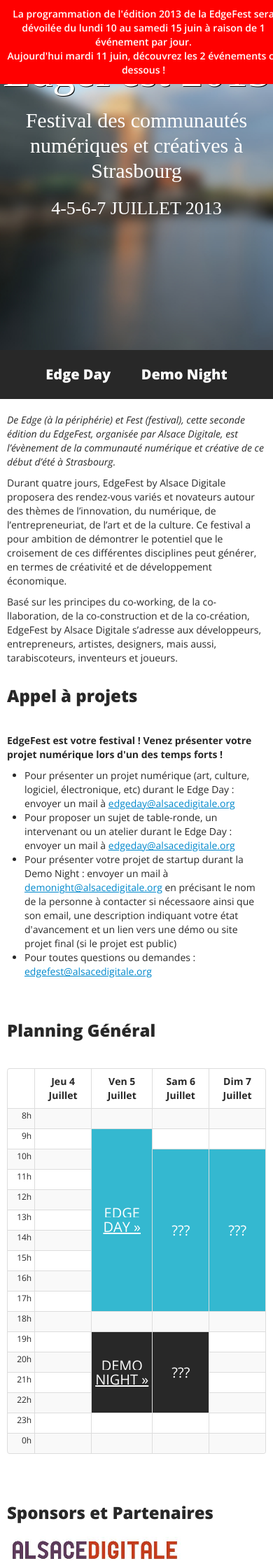
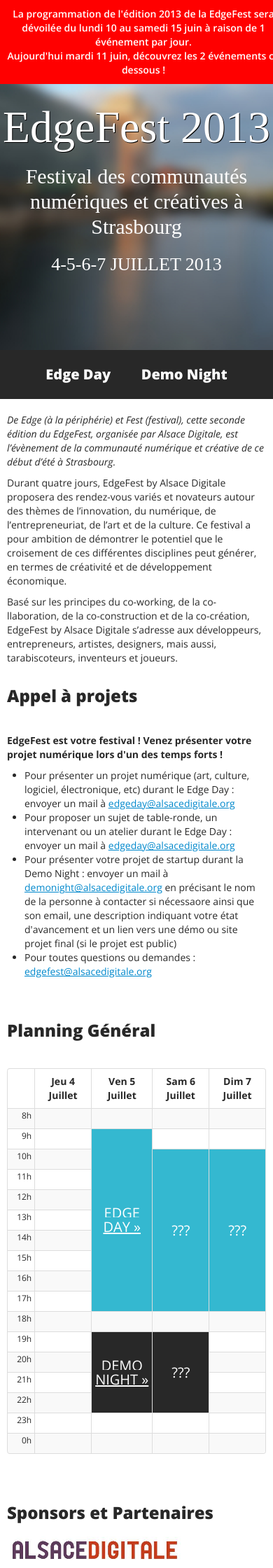
Before and after one commit to AlsaceDigitale/edgefest, a Jekyll site: the page built from index.html, in a window 390 px wide. Shown: the top 2240 px of the page at 70% size. Built offline with Jekyll 4.4.1, drawn with Linux system fonts in a browser that asks for light colours; some web fonts are replaced.

Commit message:
better layout for small phone

```diff
--- a/css/extra.css
+++ b/css/extra.css
@@ -235,6 +235,6 @@
 
 @media screen and (max-width: 510px) {
   header h1 {
-    margin-top: 70px;
+    margin-top: 150px;
   }
 }
```
